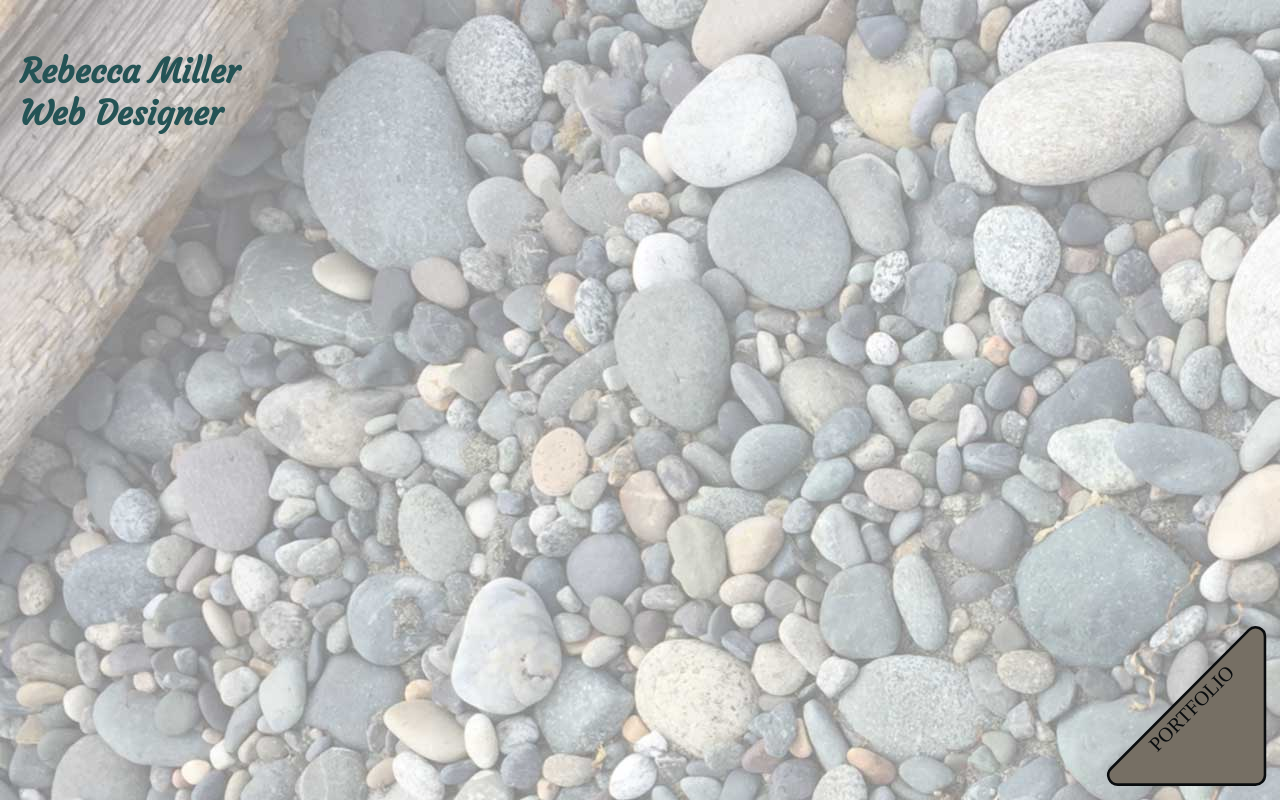
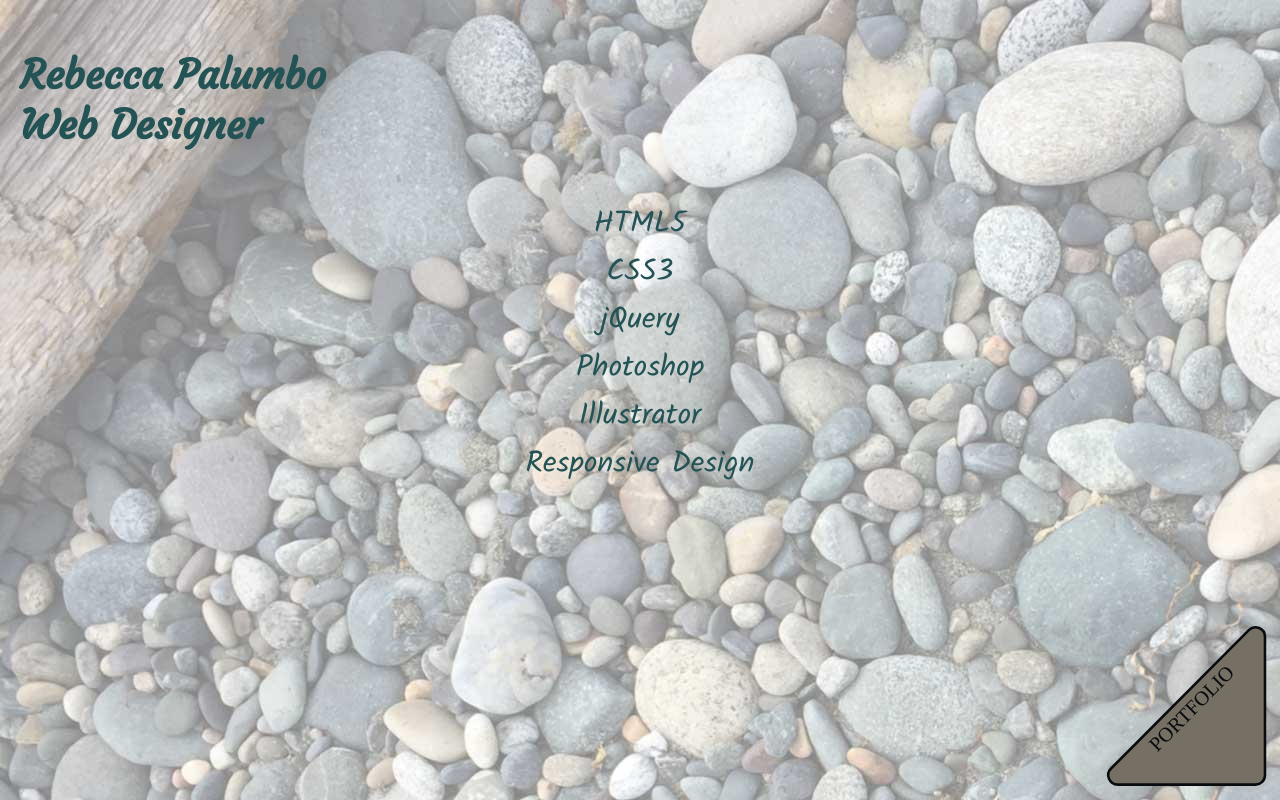
Before and after one commit to design-dreams/rebecca-cascadia.github.io, a plain HTML site: page index.html in a window 1280 px wide. Drawn offline with nearby package versions, Linux system fonts and the light colour scheme.

Commit message:
not working :(

```diff
--- a/css/intro.css
+++ b/css/intro.css
@@ -9,8 +9,21 @@ body {
     background-image: url(../images/stones.jpg);
     background-repeat: no-repeat;
 }
-h1,h2 {font-family: 'Courgette', cursive;}
-h3 {font-family: 'Kalam', serif;}
+h1,h2 {
+    font-family: 'Courgette', cursive;
+    font-size: 30px;
+}
+#animate {
+    display: inline-block;
+    position: absolute;
+    width: 100%;
+    margin-top: 200px;
+}
+p {
+    font-family: 'Kalam', serif;
+    text-align: center;
+    font-size: 30px;
+}
 
 /* placement of content */
 .intro {
@@ -27,14 +40,14 @@ h3 {font-family: 'Kalam', serif;}
 }
 /* 1st breakpoint for responsive design */
 @media screen and (min-width: 430px) {
-    body {
-        font-size: 1.3em;
+    h1, h2 {
+        font-size: 34px;
     }
 }
 /* 2nd breakpoint for responsive design */
 @media screen and (min-width: 700px) {
-    body {
-        font-size: 1.4em;
+    h1, h2 {
+        font-size: 40px;
     }
     #pbutton {
         width: 170px;
@@ -45,6 +58,8 @@ h3 {font-family: 'Kalam', serif;}
 @media screen and (min-width: 1900px) {
     body {
         background-size: 100%;
-        font-size: 1.5em;
+    }
+    h1, h2 {
+        font-size: 48px;
     }
 }
--- a/index.html
+++ b/index.html
@@ -2,21 +2,39 @@
 <html lang="en">
 
 <head>
-    <title>Rebecca Miller-Web Designer</title>
+    <title>Rebecca Palumbo-Web Designer</title>
     <meta charset="utf-8">
-    <meta name="author" content="Rebecca Miller">
+    <meta name="author" content="Rebecca Palumbo">
     <meta name="description" content="Find Rebecca's resume, work and contact information.">
     <meta name="viewport" content="width=device-width, initial-scale=1">
-    <link href="https://fonts.googleapis.com/css?family=Courgette|Kalam|EB+Garamond:600" rel="stylesheet">
+    <link href="https://fonts.googleapis.com/css?family=Courgette|Kalam" rel="stylesheet">
     <link href="css/intro.css" rel="stylesheet">
 </head>
 
 <body>
-    <section class="intro">
-        <h1>Rebecca Miller</h1>
+    <header class="intro">
+        <h1>Rebecca Palumbo</h1>
         <h2>Web Designer</h2>
+    </header>
+    <section>
+        <div id="animate">
+            <p id="text1">HTML5</p>
+            <p id="text2">CSS3</p>
+            <p id="text3">jQuery</p>
+            <p id="text4">Photoshop</p>
+            <p id="text5">Illustrator</p>
+            <p id="text6">Responsive Design</p>
+        </div>
         <div id="pbutton"><a href="portfolio.html"><img src="images/arrow.svg" alt="portfolio button"></a></div>
     </section>
+
+    <!--CDN link for  TweenMax-->
+    <script src="https://cdnjs.cloudflare.com/ajax/libs/gsap/1.20.4/TweenMax.min.js"></script>
+    <script>
+        (function() {
+            TweenMax.to("#text1", 2, { top:500 });
+        });
+    </script>
 </body>
 
 </html>
```
